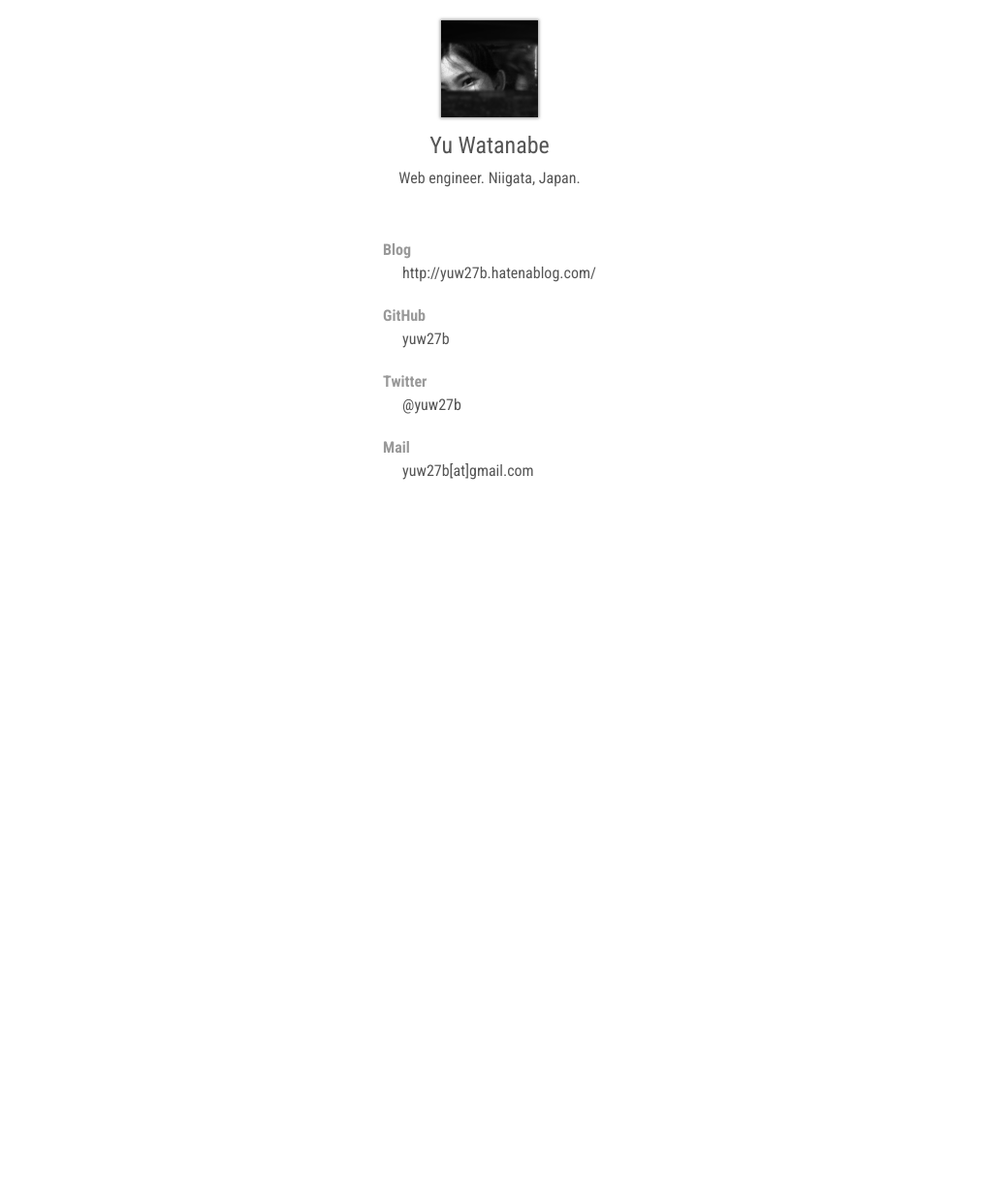
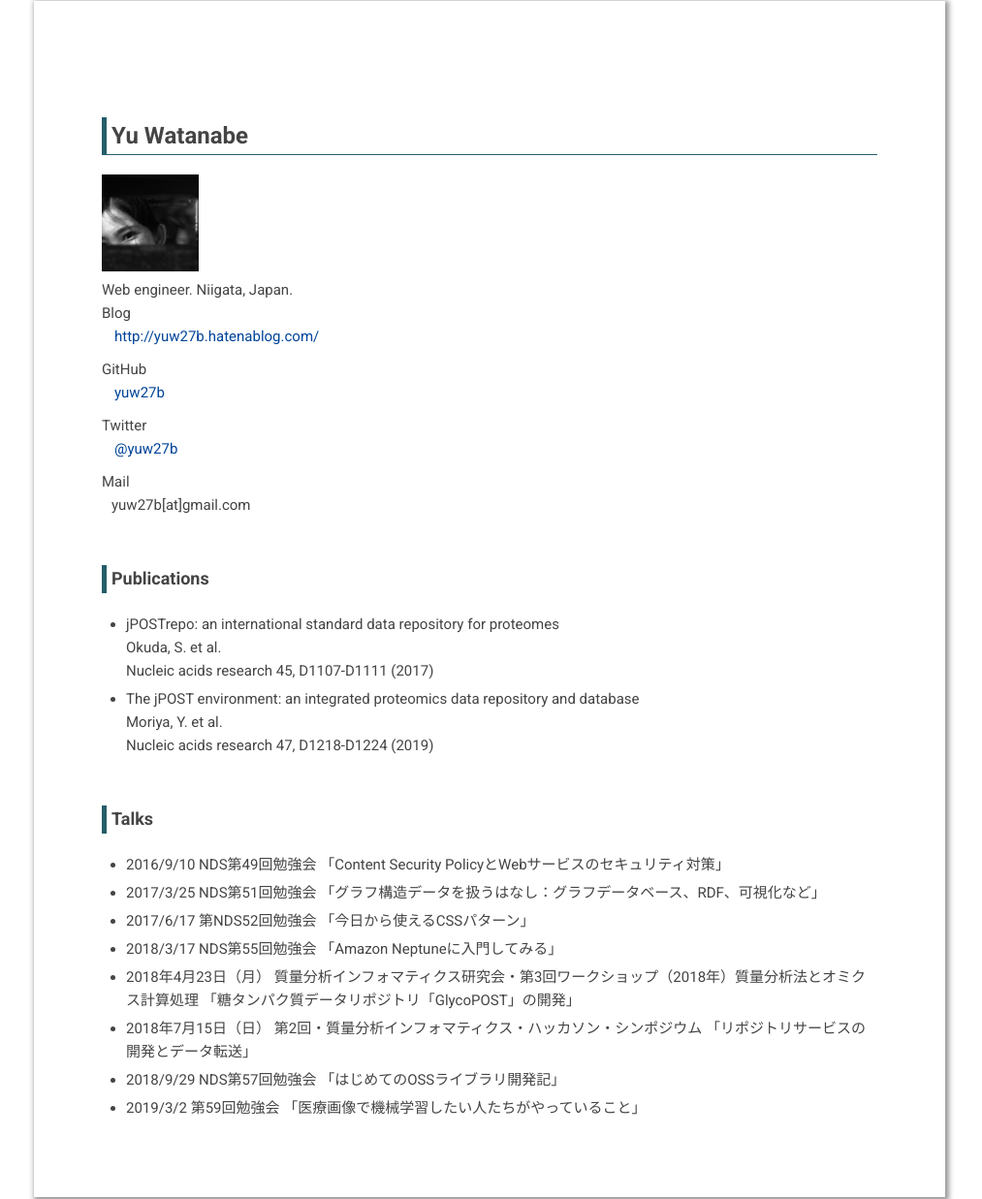
Before and after one commit to yuw27b/sayu.dev, a plain HTML site: page index.html in a window 1280 px wide. Shown: the part 49-1286 px from the top of the page at 97% size, without its empty margins (135-1148 px from the left). Before the commit the page ends 800 px from the top, so only its background shows below. Drawn offline with Linux system fonts and the light colour scheme.

Commit message:
Add talks and publications

```diff
--- a/index.html
+++ b/index.html
@@ -9,8 +9,9 @@
 </head>
 <body>
 	<div class="content">
+		<section>
+			<h2>Yu Watanabe</h2>
 			<img src="icon_new.jpg" width="100" height="100" alt="" />
-		<h2>Yu Watanabe</h2>
 			<p>Web engineer. Niigata, Japan.</p>
 			<dl>
 				<dt>Blog</dt><dd><a href="http://yuw27b.hatenablog.com/">http://yuw27b.hatenablog.com/</a></dd>
@@ -18,6 +19,67 @@
 				<dt>Twitter</dt><dd><a href="https://twitter.com/yuw27b">@yuw27b</a></dd>
 				<dt>Mail</dt><dd>yuw27b[at]gmail.com</dd>
 			</dl>
+		</section>
+		<section>
+			<h3>Publications</h3>
+			<ul>
+				<li>
+					jPOSTrepo: an international standard data repository for proteomes<br />
+					Okuda, S. et al.<br />
+					Nucleic acids research 45, D1107-D1111 (2017)
+				</li>
+				<li>
+					The jPOST environment: an integrated proteomics data repository and database<br />
+					Moriya, Y. et al.<br />
+					Nucleic acids research 47, D1218-D1224 (2019)
+				</li>
+			</ul>
+		</section>
+		<section>
+			<h3>Talks</h3>
+			<ul>
+				<li>
+					2016/9/10
+					NDS第49回勉強会
+					「Content Security PolicyとWebサービスのセキュリティ対策」
+				</li>
+				<li>
+					2017/3/25
+					NDS第51回勉強会
+					「グラフ構造データを扱うはなし：グラフデータベース、RDF、可視化など」
+				</li>
+				<li>
+					2017/6/17
+					第NDS52回勉強会
+					「今日から使えるCSSパターン」
+				</li>
+				<li>
+					2018/3/17
+					NDS第55回勉強会
+					「Amazon Neptuneに入門してみる」
+				</li>
+				<li>
+					2018年4月23日（月）
+					質量分析インフォマティクス研究会・第3回ワークショップ（2018年）質量分析法とオミクス計算処理
+					「糖タンパク質データリポジトリ「GlycoPOST」の開発」
+				</li>
+				<li>
+					2018年7月15日（日）
+					第2回・質量分析インフォマティクス・ハッカソン・シンポジウム
+					「リポジトリサービスの開発とデータ転送」
+				</li>
+				<li>
+					2018/9/29
+					NDS第57回勉強会
+					「はじめてのOSSライブラリ開発記」
+				</li>
+				<li>
+					2019/3/2
+					第59回勉強会
+					「医療画像で機械学習したい人たちがやっていること」
+				</li>
+			</ul>
+		</section>
 	</div>
 </body>
 </html>
--- a/style.css
+++ b/style.css
@@ -1,6 +1,6 @@
 @charset "UTF-8";
 
-@import url(https://fonts.googleapis.com/css?family=Roboto+Condensed:400,700);
+@import url(https://fonts.googleapis.com/css?family=Roboto:400,700);
 
 * {
 	margin: 0;
@@ -8,63 +8,93 @@
 }
 
 body {
+	font-family: 'Roboto', sans-serif;
+	max-width: 800px;
+	margin: 50px auto;
+	padding: 70px;
 	background: #FFF;
-	color: #555;
-	font-family: 'Roboto Condensed', sans-serif;
-	line-height: 1.5;
+	color: #444;
+	font-size: 15px;
+	line-height: 1.6;
+	box-shadow: 2px 2px 5px 2px rgba(0, 0, 0, .4);
 }
 
 a {
-	color: inherit;
+	margin: 0;
+	padding: 0 3px;
+	border: none;
 	text-decoration: none;
-	border: 0;
+	color: #049;
+	cursor: pointer;
 }
 
 a:hover {
 	text-decoration: underline;
 }
 
-img {
-	margin: 20px 0 0;
-	border: 0;
-	box-shadow: 0 0 3px 1px rgba(80,80,80,.6);
+h1 {
+	margin: 0 0 30px;
+	font-size: 36px;
+	font-weight: bold;
 }
 
-h1, h2, h3, h4, h5, h6 {
-	margin: 20px 0 0;
-	line-height: 1;
-	font-weight: normal;
+h1::before {
+	content: "■";
+	display: inline-block;
+	margin: 0 5px 0 0;
+	color: #255E69;
+	font-size: 0.8em;
+	vertical-align: middle;
 }
 
-li {
-	list-style-type: none;
+h2 {
+	margin: 50px 0 20px;
+	padding: 0 0 0 5px;
+	border-left: solid 5px #255E69;
+	border-bottom: solid 1px #255E69;
+	font-size: 24px;
 }
 
-
-.content {
-	width: 1000px;
-	margin: 50px auto;
-	text-align: center;
+h3 {
+	margin: 50px 0 20px;
+	padding: 0 0 0 5px;
+	border-left: solid 5px #255E69;
+	font-size: 18px;
 }
 
-img + h2 {
-	margin: 10px 0;
+h4 {
+	margin: 35px 0 15px;
+	font-size: 16px;
+	line-height: 1.2;
 }
 
-dl {
-	display: inline-block;
-	margin: 50px 0 0;
+h4 > small {
+	font-size: 13px;
 }
 
-dt {
-	display: block;
-	color: #999;
-	font-weight: bold;
-	text-align: left;
+p + p {
+	margin-top: 10px;
 }
 
-dd {
-	display: block;
-	text-align: left;
-	margin: 0 0 20px 20px;
+dl > dd + dt {
+	margin-top: 10px;
 }
+
+dl > dd {
+	padding: 0 0 0 10px;
+}
+
+ul {
+	margin: 10px 0;
+	padding: 0 0 0 25px;
+}
+
+li + li {
+	margin-top: 5px;
+}
+
+footer {
+	margin: 100px 0 0;
+	padding: 5px 0;
+	border-top: solid 1px #999;
+}
```
Lines whose indentation alone changed are shown as unchanged.
